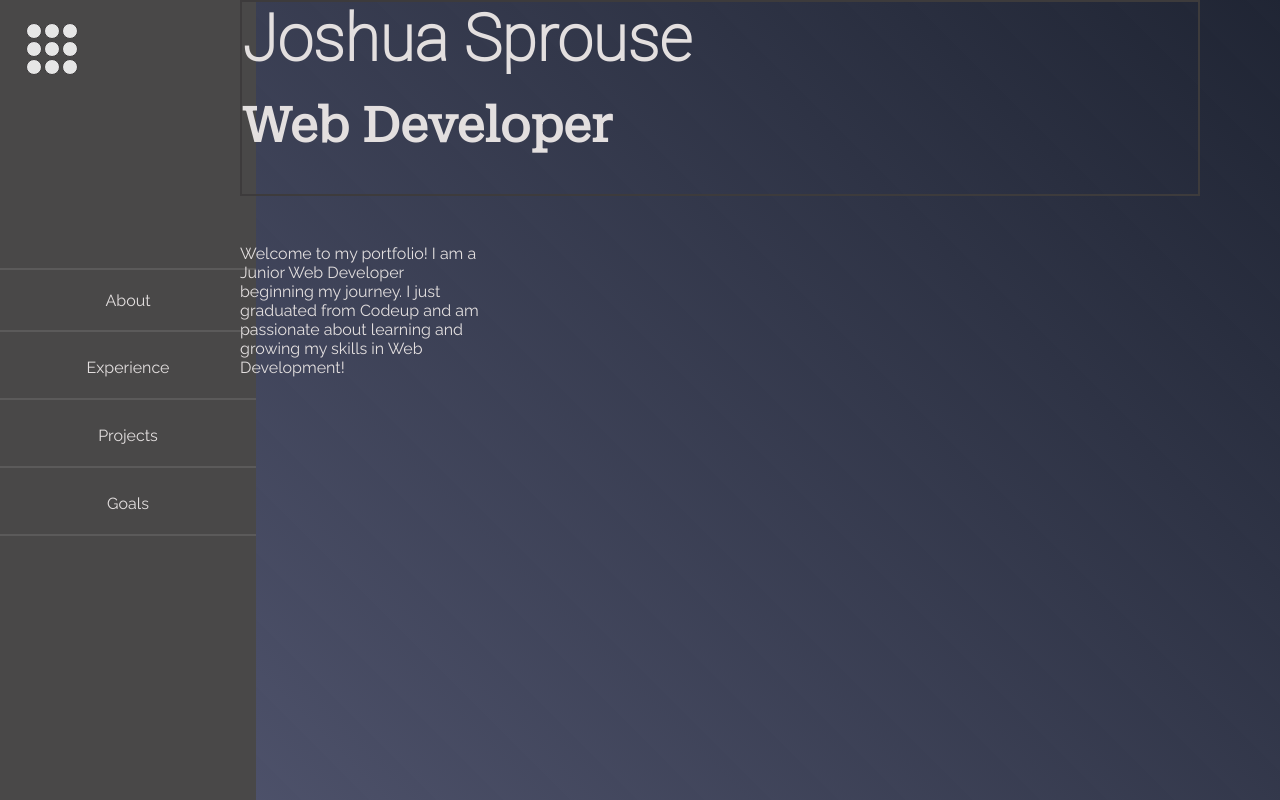
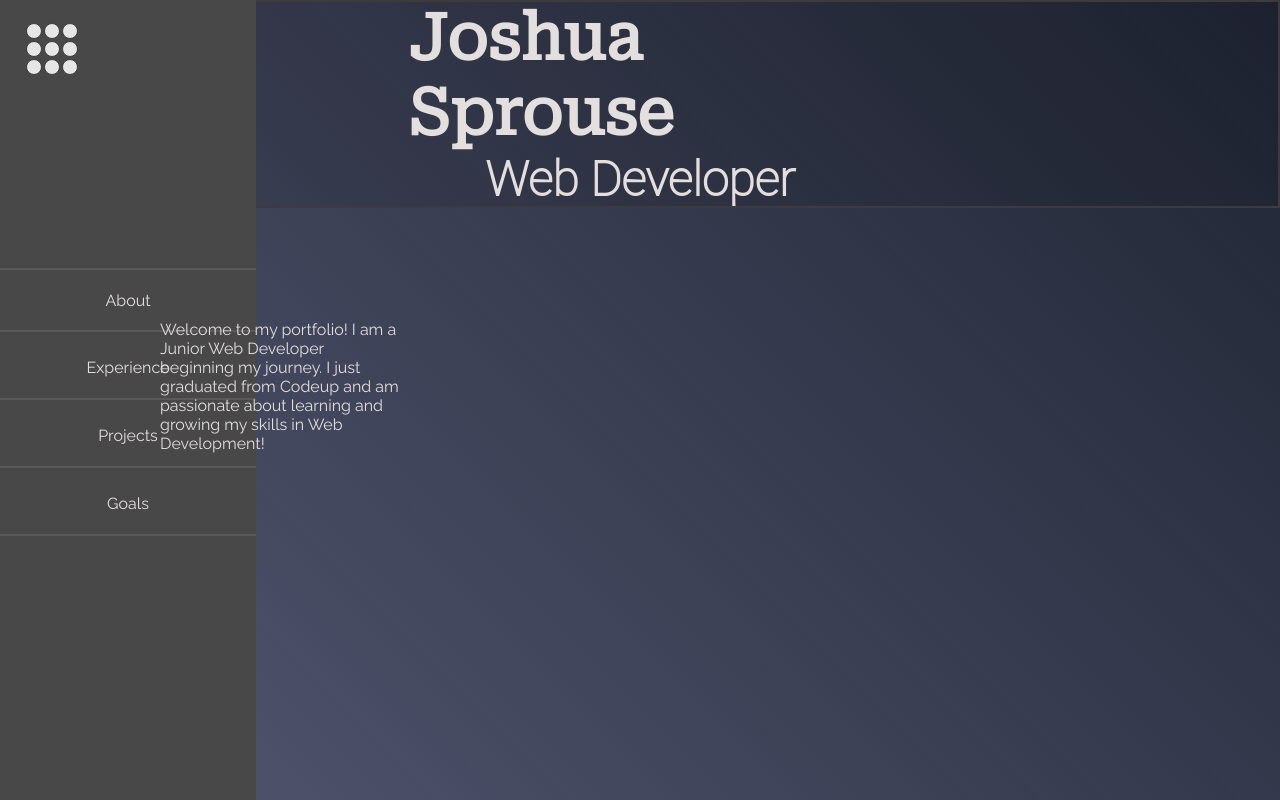
Before and after one commit to thevaliantjosh/thevaliantjosh.github.io, a website: page index.html in a window 1280 px wide. Drawn offline with Linux system fonts and the light colour scheme.

Commit message:
Continue work on spacing, aligning, styling of already present content

```diff
--- a/css/joshua-sprouse.css
+++ b/css/joshua-sprouse.css
@@ -33,20 +33,13 @@
 
 /*For Screens smaller than 768px*/
 @media screen and (max-width:768px){
-/*Container for the entire page*/
-    .page-container {
-        position: relative;
-        display: flex;
-        flex-flow: column;
-        width: 100vw;
-        height: 100vh;
-        /*margin-left: 5rem;*/
-    }
+
+
 
     /*Container for the entire main content*/
     .content-container {
-        position: relative;
-        top: 1rem;
+        position: absolute;
+        top: 0;
         /*bottom: 0;*/
         left: 10rem;
         /*display: flex;*/
@@ -56,29 +49,18 @@
     }
 
 /*Title Row and column for smaller devices*/
-    .title-row {
-        position: relative;
-        display: flex;
-        flex-direction: column;
-        top: 1rem;
-        /*margin-bottom: 5rem;*/
-        margin-bottom: 5rem;
-
-        border: 2px solid var(--sidebar_icon_border)
-        /*align-items: center;*/
-        /*justify-content: center;*/
-    }
+/*    .title-row {*/
+/*        right: 0;*/
+/*        bottom: 0;*/
+/*        !*margin-bottom: 5rem;*!*/
+/*        margin-bottom: 5rem;*/
+/*        !*border: 2px solid var(--sidebar_icon_border)*!*/
+/*        !*align-items: center;*!*/
+/*        !*justify-content: center;*!*/
+/*    }*/
 
     .title-column {
-        /*position: absolute;*/
-
-        /*top: 5rem;*/
-        /*top: 1rem;*/
-        /*bottom: 1rem;*/
-        height: 5rem;
-        /*margin: 5rem;*/
-        font-size: 2em;
-        font-family: 'Roboto Serif', serif;
+        width: 29rem;
     }
 
     /*Adjusting the about-row for smaller devices*/
@@ -94,14 +76,14 @@
 }
 /*For Screens larger than 768 aka: default*/
 @media screen and (min-width:769px){
-    .page-container {
-        position: relative;
-        display: flex;
-        flex-flow: column;
-        width: 100vw;
-        height: 100vh;
-        margin-left: 5rem;
-    }
+    /*.page-container {*/
+    /*    position: relative;*/
+    /*    display: flex;*/
+    /*    flex-flow: column;*/
+    /*    width: 100vw;*/
+    /*    height: 100vh;*/
+    /*    margin-left: 5rem;*/
+    /*}*/
     .content-container {
         position: absolute;
         /*display: flex;*/
@@ -115,34 +97,34 @@
         height: 100vh;
         /*margin: 1rem 1rem 1rem 15rem;*/
     }
+/*Title-row for larger devices*/
+/*    .title-row {*/
+/*        display: flex;*/
+/*        flex-direction: column;*/
+/*        margin-bottom: 5rem;*/
+/*        top: 0;*/
+/*        left: 0;*/
+/*        !*align-items: center;*!*/
+/*        !*justify-content: center;*!*/
+/*    }*/
 
-    .title-row {
-        position: relative;
-        display: flex;
-        flex-direction: column;
-        margin-bottom: 3rem;
-        width: 75vw;
-        border: 2px solid var(--sidebar_icon_border)
-        /*align-items: center;*/
-        /*justify-content: center;*/
-    }
+    /*.title-column {*/
+    /*    !*position: absolute;*!*/
 
-    .title-column {
-        /*position: absolute;*/
-
-        /*top: 5rem;*/
-        /*top: 1rem;*/
-        /*bottom: 1rem;*/
-        margin-bottom: 1rem;
-        height: 5rem;
-        /*margin: 5rem;*/
-        font-size: 2em;
-        font-family: 'Roboto Serif', serif;
-    }
+    /*    !*top: 5rem;*!*/
+    /*    !*top: 1rem;*!*/
+    /*    !*bottom: 1rem;*!*/
+    /*    margin-bottom: 1rem;*/
+    /*    height: 5rem;*/
+    /*    !*margin: 5rem;*!*/
+    /*    font-size: 2em;*/
+    /*    font-family: 'Roboto Serif', serif;*/
+    /*}*/
 
 
     .about-row {
         position: absolute;
+        top: 20rem;
         /*top: 1rem;*/
         /*right: .5rem;*/
         /*display: flex;*/
@@ -166,6 +148,16 @@
     background-image: var(--profile_background);
     overflow: scroll;
 }
+/*Container for the entire page*/
+.page-container {
+    position: relative;
+    display: flex;
+    flex-flow: column;
+    justify-content: center;
+    width: 100vw;
+    height: 100vh;
+    /*margin-left: 5rem;*/
+}
 
 h1, h2, p{
     color: var(--text_white);
@@ -177,7 +169,7 @@ p {
 }
 
 /*Font size and Family for the title-column*/
-.title-column:nth-last-child(even){
+.title-column:nth-of-type(even){
     font-size: 2em;
     font-family: 'Roboto Thin', serif;
 }
@@ -187,6 +179,29 @@ p {
     width: 15rem;
 }
 
+.title-row {
+    display: flex;
+    flex-direction: column;
+    position: fixed;
+    align-items: center;
+    justify-content: center;
+    top: 0;
+    right: 0;
+    width: 100vw;
+    height: 13rem;
+    z-index: -1;
+    border: 2px solid var(--sidebar_icon_border);
+    background-color: var(--sidebar_icon_background)
+    /*width: 75vw;*/
+}
+
+.title-column {
+    display: flex;
+    justify-content: center;
+    width: 29rem;
+    font-size: 2em;
+    font-family: 'Roboto Serif', serif;
+}
 
 
 
@@ -206,6 +221,7 @@ p {
     right: 0;
     bottom: 0;
     left: 0;
+    margin-right: 1rem;
     background-color: var(--sidebar_gray);
 }
 
```
